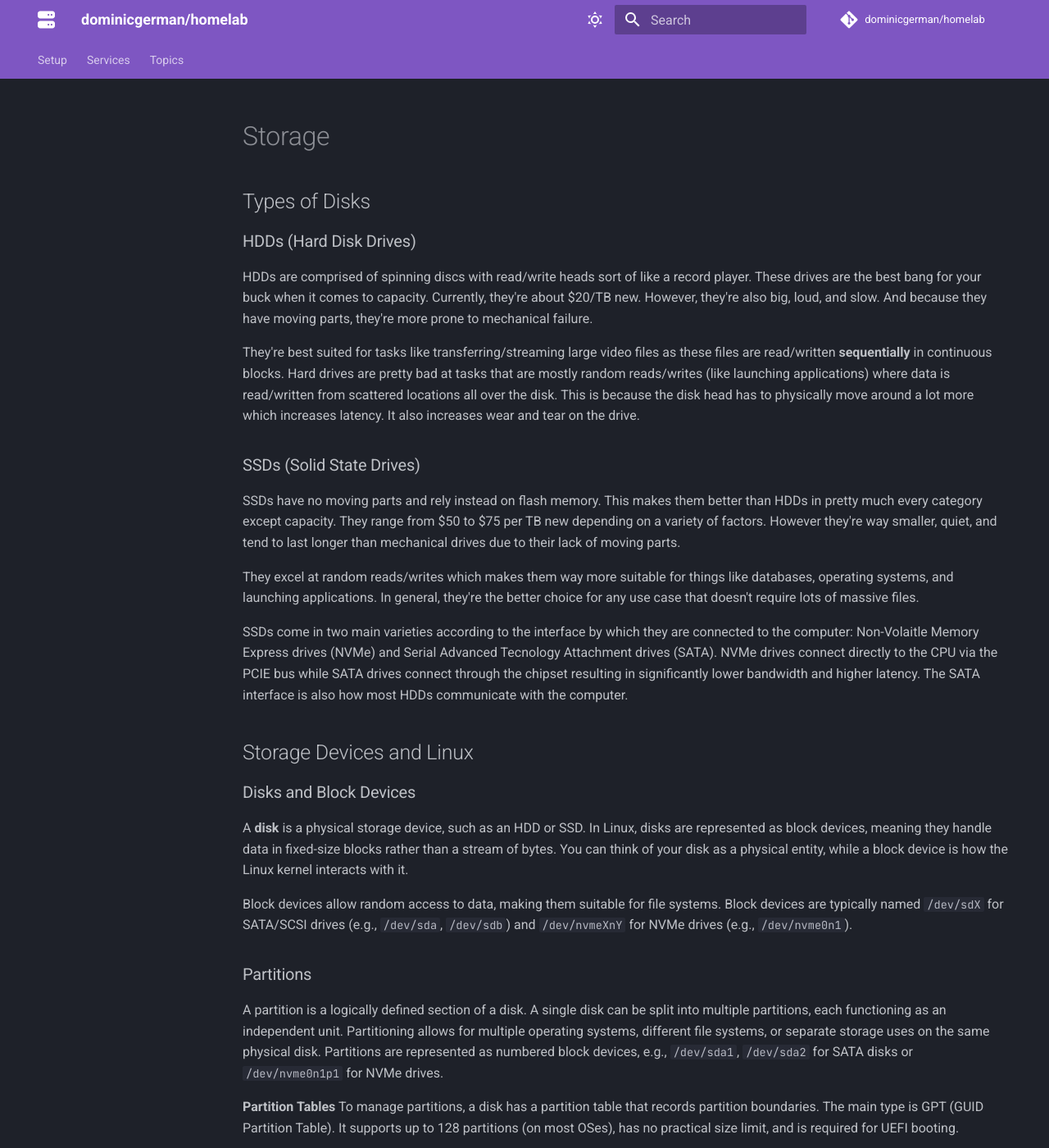
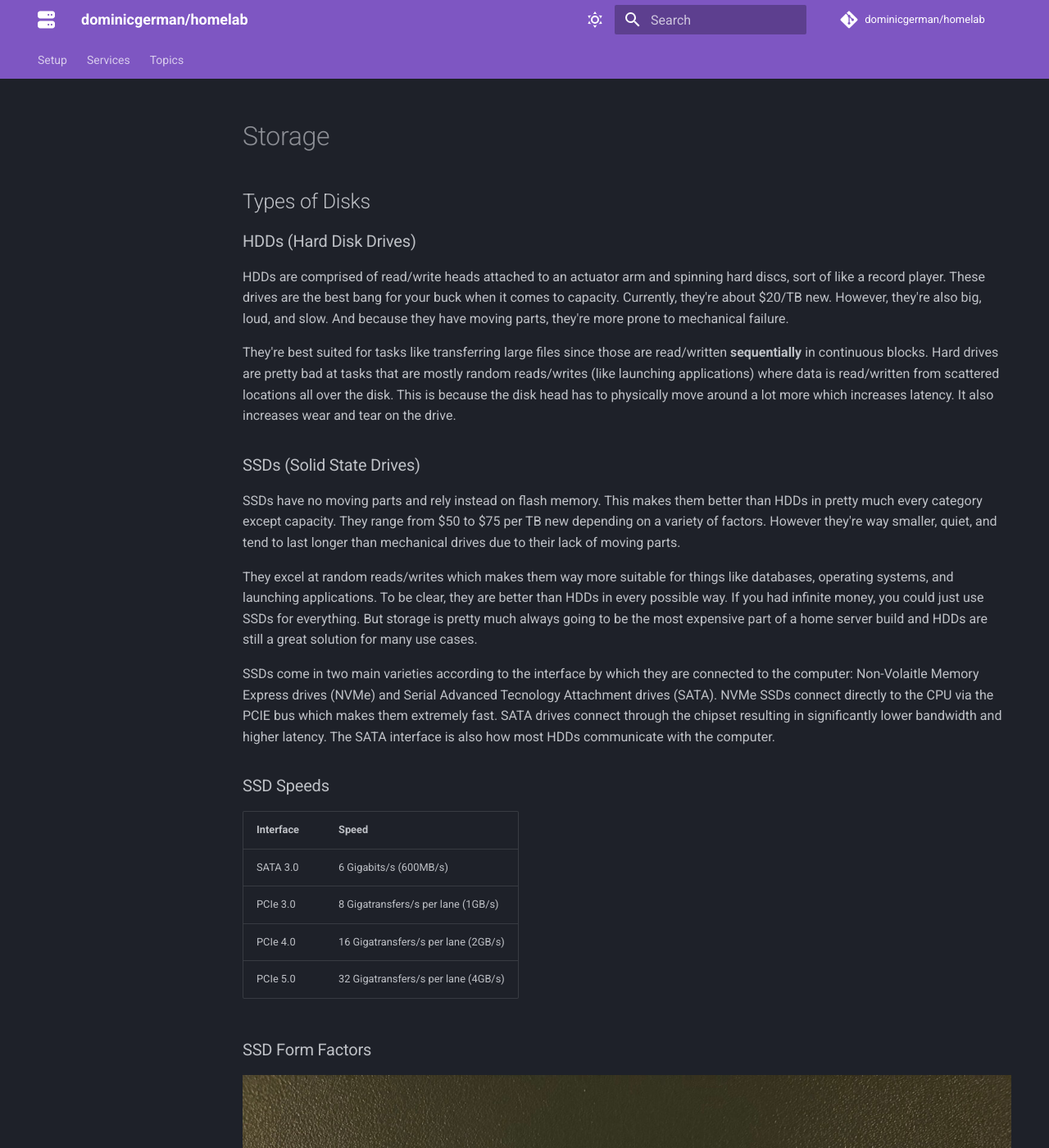
Before and after one commit to dominicgerman/homelab, an MkDocs documentation site: the page built from docs/topics/linuxstorage.md, in a window 1280 px wide and 1400 px high. Shown: the whole window at 82% size. Built offline with MkDocs 1.6.1 and Material for MkDocs 9.7.7, drawn with Linux system fonts in a browser that asks for light colours; comment, search, counter and statistics services are not loaded; some of the changed text lies outside the part shown.

Commit message:
modified linuxstorage.md

```diff
--- a/docs/topics/linuxstorage.md
+++ b/docs/topics/linuxstorage.md
@@ -4,17 +4,34 @@
 
 ### HDDs (Hard Disk Drives)
 
-HDDs are comprised of spinning discs with read/write heads sort of like a record player. These drives are the best bang for your buck when it comes to capacity. Currently, they're about $20/TB new. However, they're also big, loud, and slow. And because they have moving parts, they're more prone to mechanical failure.
+HDDs are comprised of read/write heads attached to an actuator arm and spinning hard discs, sort of like a record player. These drives are the best bang for your buck when it comes to capacity. Currently, they're about $20/TB new. However, they're also big, loud, and slow. And because they have moving parts, they're more prone to mechanical failure.
 
-They're best suited for tasks like transferring/streaming large video files as these files are read/written **sequentially** in continuous blocks. Hard drives are pretty bad at tasks that are mostly random reads/writes (like launching applications) where data is read/written from scattered locations all over the disk. This is because the disk head has to physically move around a lot more which increases latency. It also increases wear and tear on the drive.
+They're best suited for tasks like transferring large files since those are read/written **sequentially** in continuous blocks. Hard drives are pretty bad at tasks that are mostly random reads/writes (like launching applications) where data is read/written from scattered locations all over the disk. This is because the disk head has to physically move around a lot more which increases latency. It also increases wear and tear on the drive.
 
 ### SSDs (Solid State Drives)
 
 SSDs have no moving parts and rely instead on flash memory. This makes them better than HDDs in pretty much every category except capacity. They range from $50 to $75 per TB new depending on a variety of factors. However they're way smaller, quiet, and tend to last longer than mechanical drives due to their lack of moving parts.
 
-They excel at random reads/writes which makes them way more suitable for things like databases, operating systems, and launching applications. In general, they're the better choice for any use case that doesn't require lots of massive files.
+They excel at random reads/writes which makes them way more suitable for things like databases, operating systems, and launching applications. To be clear, they are better than HDDs in every possible way. If you had infinite money, you could just use SSDs for everything. But storage is pretty much always going to be the most expensive part of a home server build and HDDs are still a great solution for many use cases.
 
-SSDs come in two main varieties according to the interface by which they are connected to the computer: Non-Volaitle Memory Express drives (NVMe) and Serial Advanced Tecnology Attachment drives (SATA). NVMe drives connect directly to the CPU via the PCIE bus while SATA drives connect through the chipset resulting in significantly lower bandwidth and higher latency. The SATA interface is also how most HDDs communicate with the computer.
+SSDs come in two main varieties according to the interface by which they are connected to the computer: Non-Volaitle Memory Express drives (NVMe) and Serial Advanced Tecnology Attachment drives (SATA). NVMe SSDs connect directly to the CPU via the PCIE bus which makes them extremely fast. SATA drives connect through the chipset resulting in significantly lower bandwidth and higher latency. The SATA interface is also how most HDDs communicate with the computer.
+
+### SSD Speeds
+
+| Interface | Speed                               |
+| --------- | ----------------------------------- |
+| SATA 3.0  | 6 Gigabits/s (600MB/s)              |
+| PCIe 3.0  | 8 Gigatransfers/s per lane (1GB/s)  |
+| PCIe 4.0  | 16 Gigatransfers/s per lane (2GB/s) |
+| PCIe 5.0  | 32 Gigatransfers/s per lane (4GB/s) |
+
+### SSD Form Factors
+
+![two solid state drives, one is m.2 and one 2.5 inch](../assets/ssds.jpeg)
+
+SSDs come in two main form factors: **M.2** and **2.5-inch** drives. In most cases, the smaller M.2 drives will be NVMe drives although SATA versions do exist. Conversely, most 2.5" drives you come across will be SATA drives.
+
+---
 
 ## Storage Devices and Linux
 
```
Also changed, not shown: docs/assets/ssds.jpeg (added).
